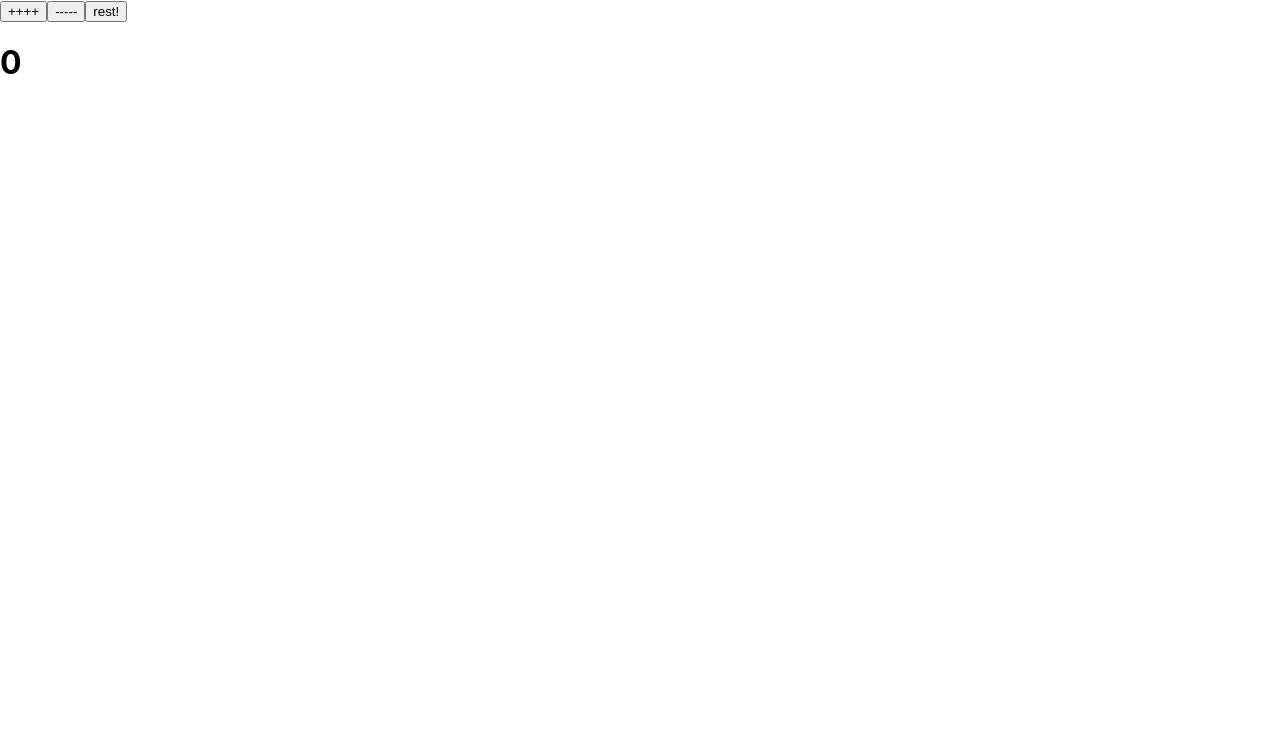
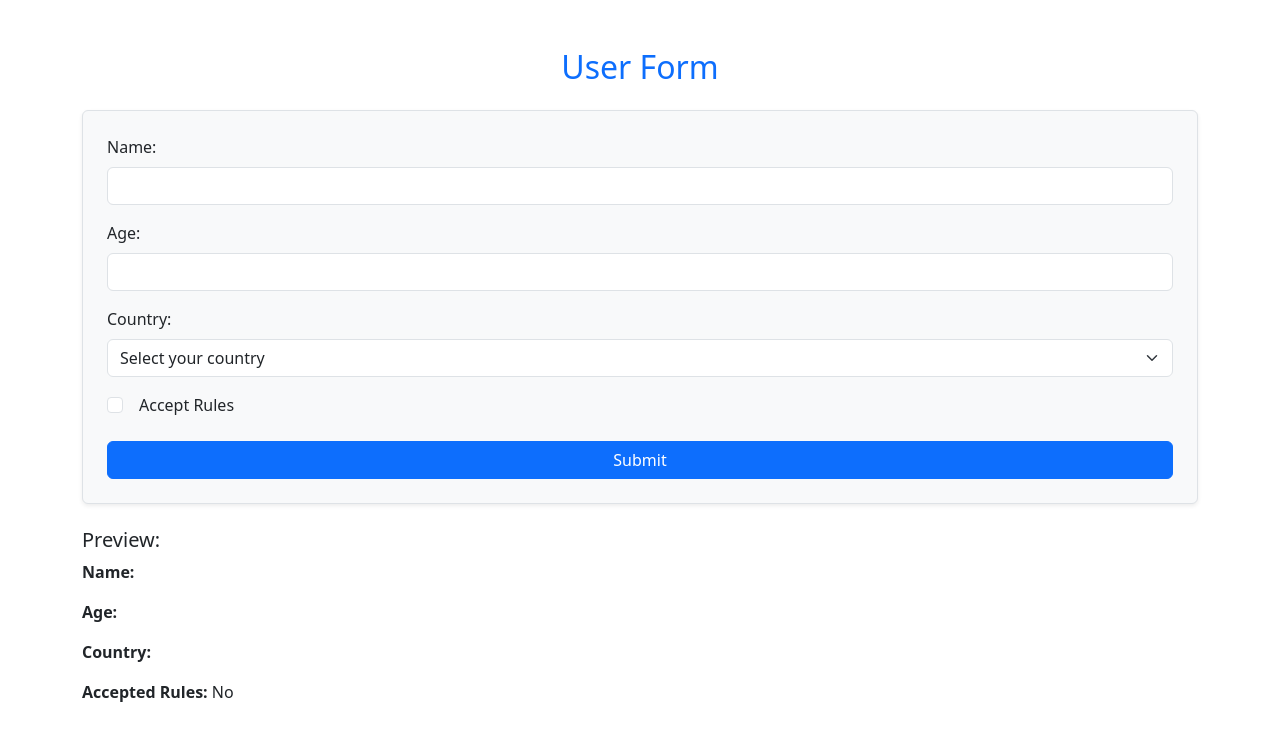
Before and after one commit to Mouha-med-ouchen/react_rep, a React (Create React App) app in the folder myapp/: page / in a window 1280 px wide. Shown: the top 740 px of the page. Built offline with nearby package versions, Linux system fonts and the light colour scheme.

Commit message:
Forms using UseState

```diff
--- a/myapp/package.json
+++ b/myapp/package.json
@@ -9,6 +9,7 @@
     "@testing-library/user-event": "^13.5.0",
     "ajv": "^6.12.6",
     "ajv-keywords": "^3.5.2",
+    "bootstrap": "^5.3.8",
     "react": "^19.2.0",
     "react-dom": "^19.2.0",
     "react-scripts": "5.0.1",
--- a/myapp/src/Form/Form.jsx
+++ b/myapp/src/Form/Form.jsx
@@ -1,36 +1,103 @@
-import { useState } from "react"
+import { useState } from "react";
 
 export default function Form() {
+    const [formValues, setFormValues] = useState({
+        name: "",
+        age: "",
+        accept: false,
+        country: ""
+    });
 
-    const [name, setName] = useState('');
-    const [age, setAge] = useState('');
-    const handeNameInput = () => {
-        const name = document.getElementById('name').value
-        setName(name)
-    }
+    const handleChange = (e) => {
+        const id = e.currentTarget.id;
+        const value = e.currentTarget.type === "checkbox"
+            ? e.currentTarget.checked
+            : e.currentTarget.value;
 
-    const handeAgeInput = () => {
-        const age = document.getElementById('age').value
-        setAge(age)
-    }
-    const submit = (e) => {
-        e.preventDefault()
-        console.log({
-            name: name,
-            age: age
-        })
-    }
-    return <>
+        setFormValues(prev => ({
+            ...prev,
+            [id]: value
+        }));
+    };
 
-        <input name="name" id="name" type="text" placeholder="name" onChange={handeNameInput} />
-        <input type="number" id="age" name="age" placeholder="age" onChange={handeAgeInput} />
-        <input type="submit" onClick={submit} value="add" />
+    const handleSubmit = (e) => {
+        e.preventDefault();
+        console.log("Form values:", formValues);
+    };
 
+    return (
+        <div className="container mt-5">
+            <h2 className="text-center mb-4 text-primary">User Form</h2>
+            <form className="border p-4 rounded shadow-sm bg-light" onSubmit={handleSubmit}>
+                {/* Name */}
+                <div className="form-group mb-3">
+                    <label htmlFor="name" className="form-label">Name:</label>
+                    <input
+                        type="text"
+                        id="name"
+                        className="form-control"
+                        value={formValues.name}
+                        onChange={handleChange}
+                    />
+                </div>
 
-        <div>
-            <h1>name and age are modifed</h1>
-            <h2>name:{name}</h2>
-            <h2>age: {age}</h2>
+                {/* Age */}
+                <div className="form-group mb-3">
+                    <label htmlFor="age" className="form-label">Age:</label>
+                    <input
+                        type="number"
+                        id="age"
+                        className="form-control"
+                        value={formValues.age}
+                        onChange={handleChange}
+                    />
+                </div>
+
+                {/* Country Select */}
+                <div className="form-group mb-3">
+                    <label htmlFor="country" className="form-label">Country:</label>
+                    <select
+                        id="country"
+                        className="form-select"
+                        value={formValues.country}
+                        onChange={handleChange}
+                    >
+                        <option value="">Select your country</option>
+                        <option value="Morocco">Morocco</option>
+                        <option value="USA">USA</option>
+                        <option value="France">France</option>
+                        <option value="Japan">Japan</option>
+                    </select>
+                </div>
+
+                {/* Accept Rules */}
+                <div className="form-check mb-4">
+                    <input
+                        type="checkbox"
+                        id="accept"
+                        className="form-check-input"
+                        checked={formValues.accept}
+                        onChange={handleChange}
+                    />
+                    <label htmlFor="accept" className="form-check-label ms-2">
+                        Accept Rules
+                    </label>
+                </div>
+
+                {/* Submit Button */}
+                <button type="submit" className="btn btn-primary w-100">
+                    Submit
+                </button>
+            </form>
+
+            {/* Preview */}
+            <div className="mt-4">
+                <h5>Preview:</h5>
+                <p><strong>Name:</strong> {formValues.name}</p>
+                <p><strong>Age:</strong> {formValues.age}</p>
+                <p><strong>Country:</strong> {formValues.country}</p>
+                <p><strong>Accepted Rules:</strong> {formValues.accept ? "Yes" : "No"}</p>
+            </div>
         </div>
-    </>
+    );
 }
--- a/myapp/src/index.js
+++ b/myapp/src/index.js
@@ -1,11 +1,14 @@
 import React from 'react';
 import ReactDOM from 'react-dom/client';
 import './index.css';
-import Counter from './Counter/Counter';
+import 'bootstrap/dist/css/bootstrap.min.css';
+import 'bootstrap/dist/js/bootstrap.bundle.min.js';
+
+import Form from './Form/Form';
 
 const root = ReactDOM.createRoot(document.getElementById('root'));
 root.render(
   <React.StrictMode>
-     <Counter initialValue='0'></Counter>
+    <Form></Form>
   </React.StrictMode>
 );
```
Also changed, not shown: 1 other file (tests, documents, lock files or other folders).
